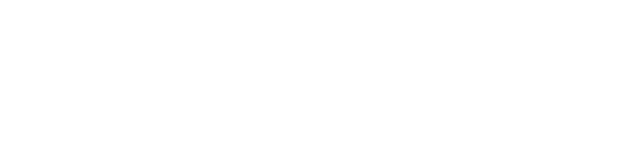
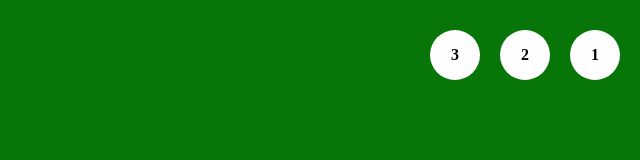
Before and after one commit to SimonePerucino/htmlcss-shoes, a plain HTML site: page index.html in a window 1280 px wide. Shown: the whole page, without its empty margins (640-1280 px from the left). Drawn offline with Linux system fonts and the light colour scheme.

Commit message:
inserisce pallini in alto a destra

```diff
--- a/index.html
+++ b/index.html
@@ -5,10 +5,20 @@
     <meta http-equiv="X-UA-Compatible" content="IE=edge">
     <meta name="viewport" content="width=, initial-scale=1.0">
     <title>Shoes</title>
+    <link rel="stylesheet" href="style.css">
 </head>
 <body>
     <div class="container">
-        <div class="red-shoes"></div>
+        <div class="red-shoes clearfix">
+             <div class="intestazione"><strong>1</strong></div>
+             <div class="intestazione"><strong>2</strong></div>
+             <div class="intestazione"><strong>3</strong></div>
+
+             <div class="wrapper">
+                <div></div>
+
+             </div>
+        </div>
     </div>
 
 
--- a/style.css
+++ b/style.css
@@ -22,7 +22,25 @@
 
 .container{
     width: 100vw;
-    height: 1200px;
+    height: 100vh;
     margin:auto;
-    background-color: blue;
+    background-color: rgb(8, 117, 8);
 }
+
+.intestazione{
+    float: right;
+    width: 50px;
+    height: 50px;
+    background-color: white;
+    margin-top: 30px;
+    margin-right: 20px;
+    border-radius: 50%;
+    text-align: center;
+    line-height: 50px;
+}
+
+.clearfix::after{
+    content: "";
+    display: table;
+    clear: both;
+}
```
